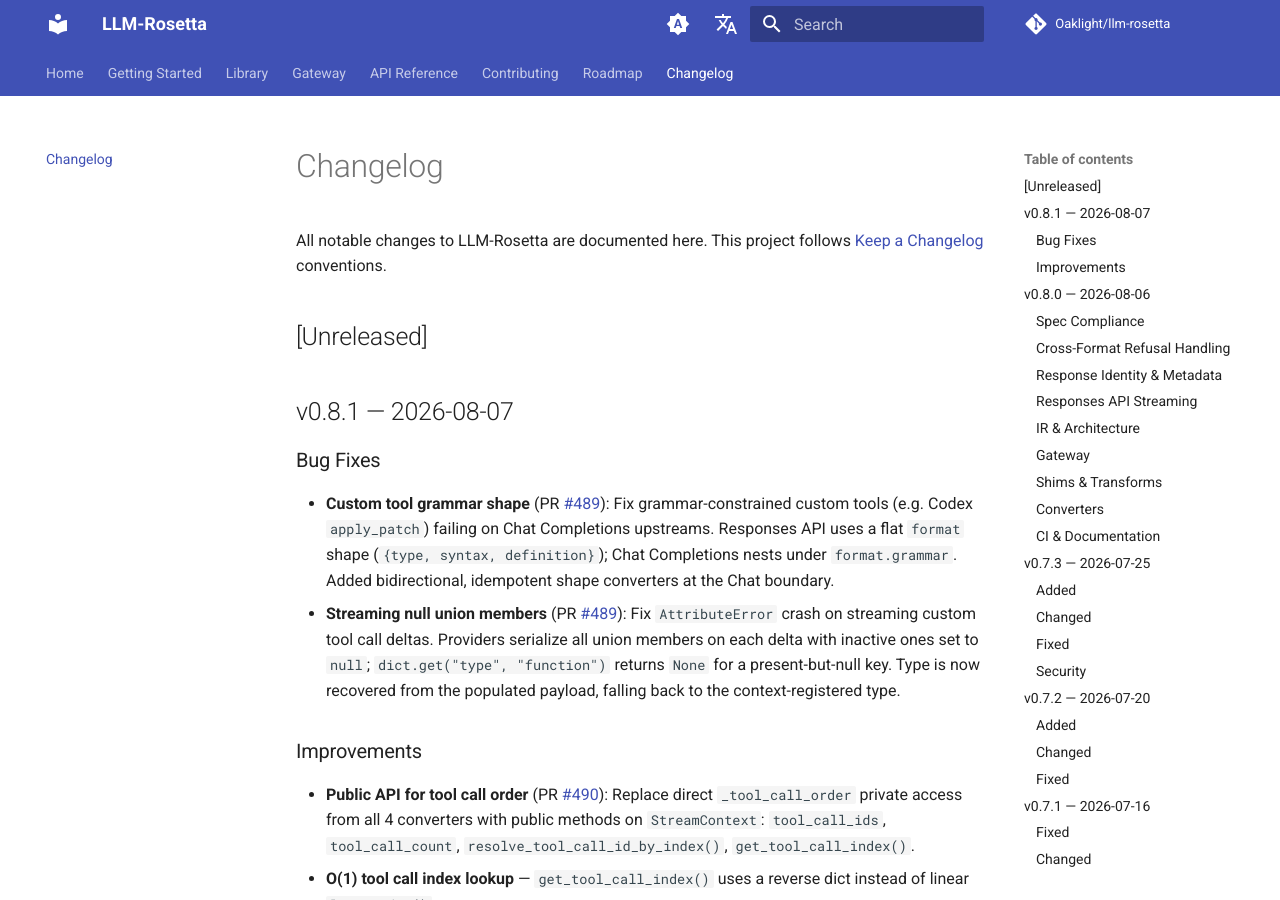
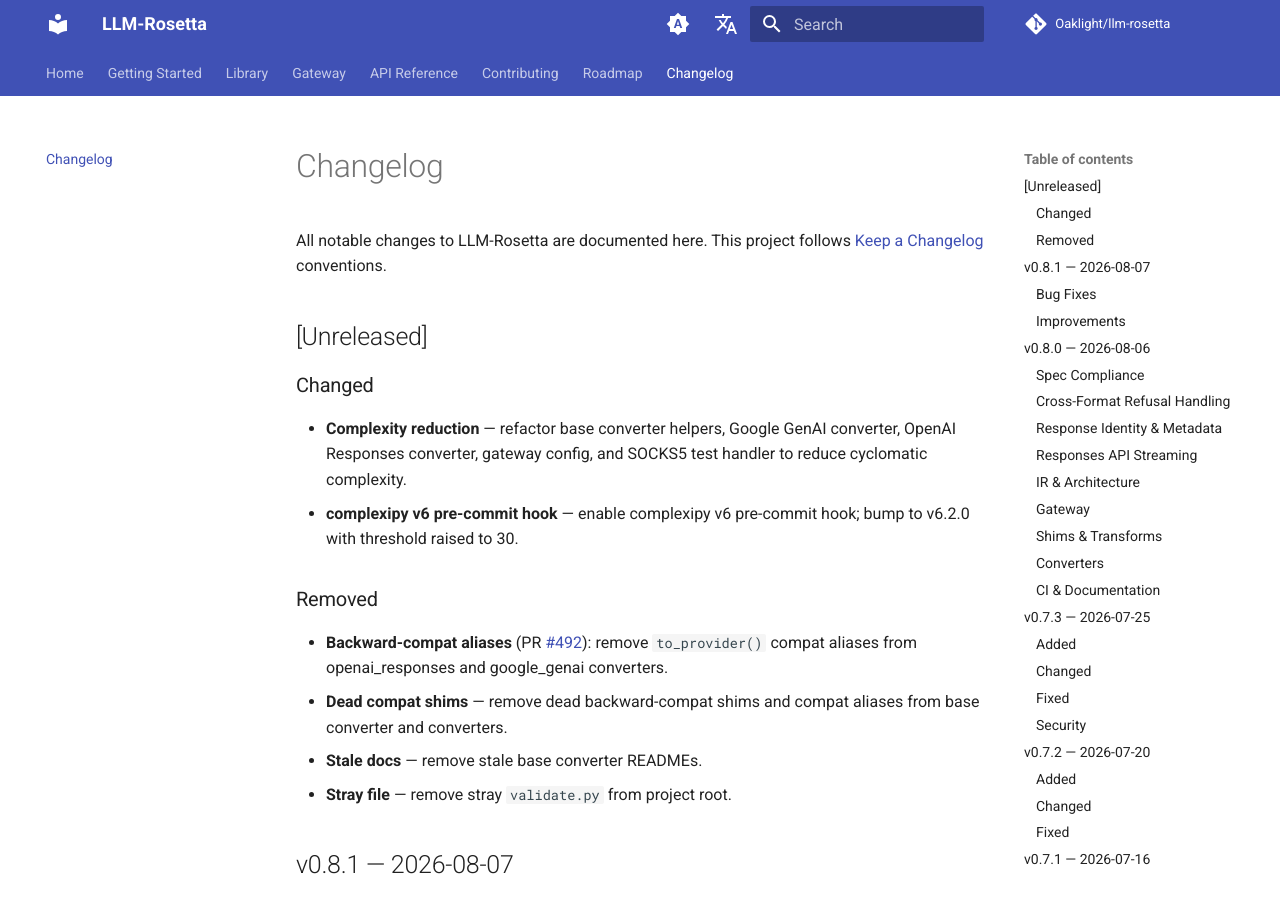
Before and after one commit to Oaklight/llm-rosetta, an MkDocs documentation site: the page built from docs/changelog.md, in a window 1280 px wide and 900 px high. Built offline with MkDocs 1.6.1 and Material for MkDocs 9.7.7, drawn with Linux system fonts in a browser that asks for light colours; comment, search, counter and statistics services are not loaded.

Commit message:
docs: update changelog with unreleased changes since v0.8.1
Covers complexity refactors, complexipy v6 hook, and dead code removal.

```diff
--- a/docs/changelog.md
+++ b/docs/changelog.md
@@ -7,6 +7,18 @@
 All notable changes to LLM-Rosetta are documented here. This project follows [Keep a Changelog](https://keepachangelog.com/) conventions.
 
 ## [Unreleased]
+
+### Changed
+
+- **Complexity reduction** — refactor base converter helpers, Google GenAI converter, OpenAI Responses converter, gateway config, and SOCKS5 test handler to reduce cyclomatic complexity.
+- **complexipy v6 pre-commit hook** — enable complexipy v6 pre-commit hook; bump to v6.2.0 with threshold raised to 30.
+
+### Removed
+
+- **Backward-compat aliases** (PR [#492](https://github.com/Oaklight/llm-rosetta/pull/492)): remove `to_provider()` compat aliases from openai_responses and google_genai converters.
+- **Dead compat shims** — remove dead backward-compat shims and compat aliases from base converter and converters.
+- **Stale docs** — remove stale base converter READMEs.
+- **Stray file** — remove stray `validate.py` from project root.
 
 ## v0.8.1 — 2026-08-07
 
```
